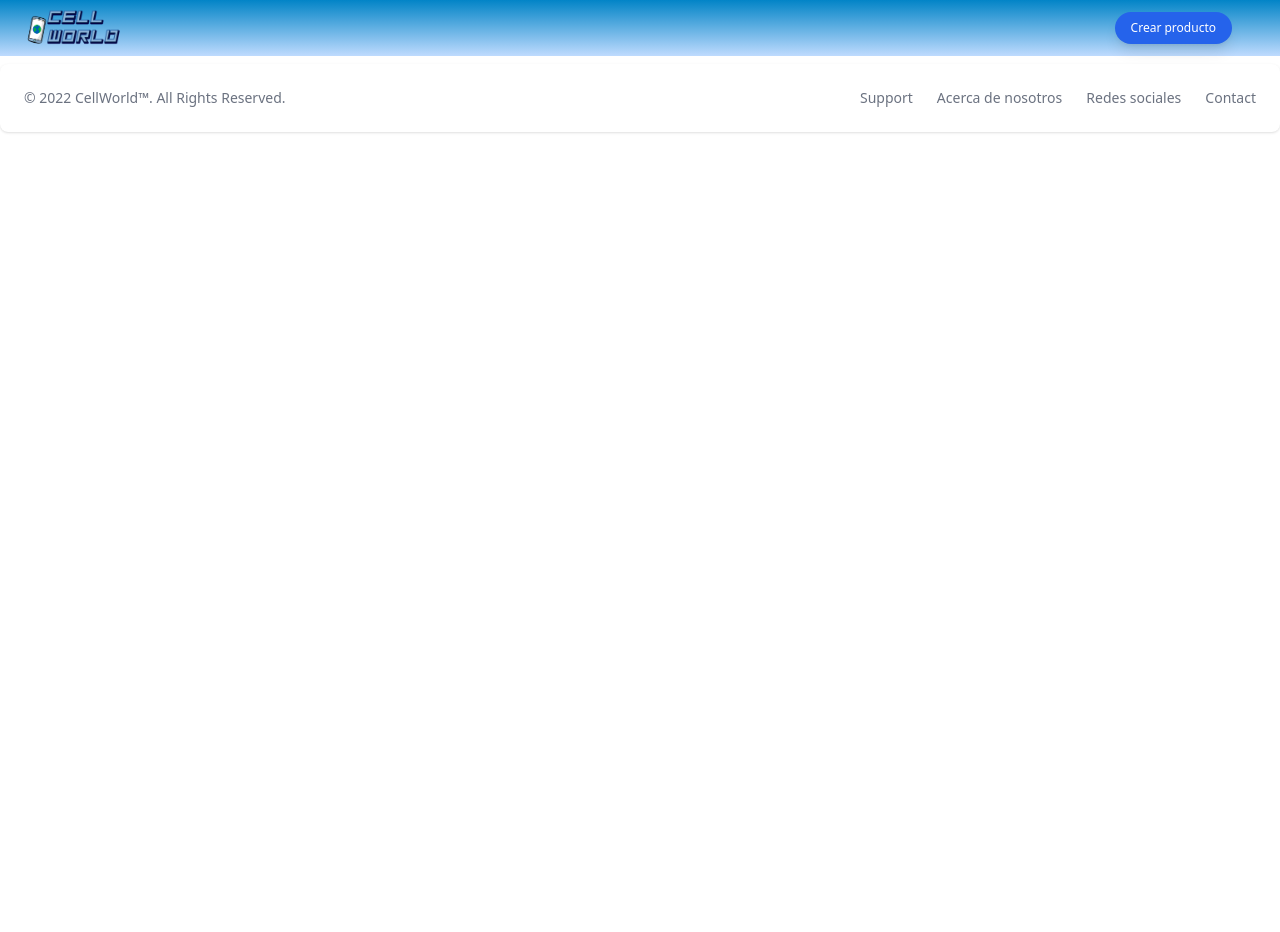
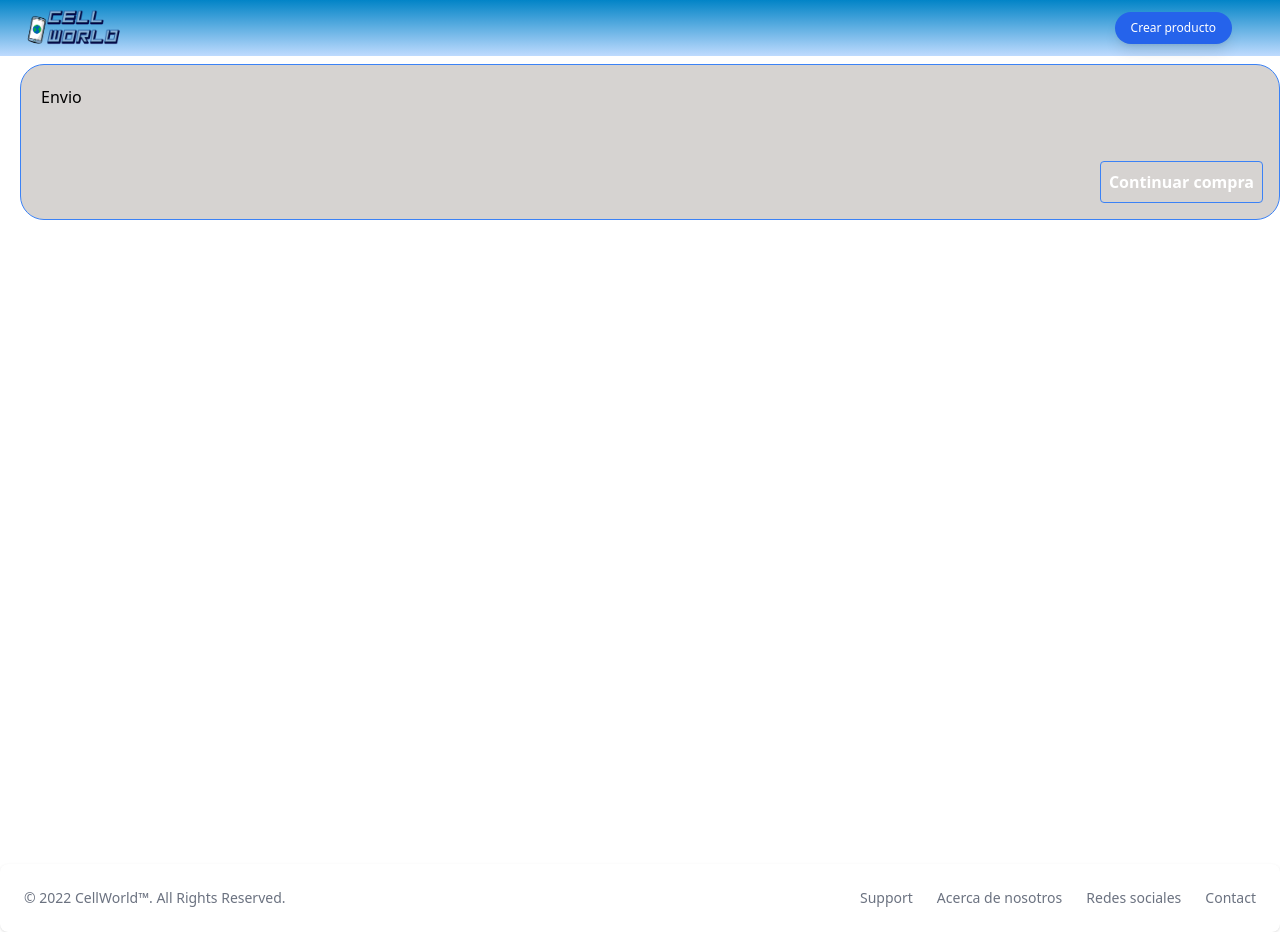
Before and after one commit to rubendario981/SPA-Cellphones, a React (Create React App) app in the folder client/: page /envio in a window 1280 px wide. Before the commit the page ends 800 px from the top, so only its background shows below. Built offline with nearby package versions, Linux system fonts and the light colour scheme; no server answers; the HTML template or start-up script is replaced by a standard one.

Commit message:
fixed error carrito/localstorage

```diff
--- a/client/src/App.js
+++ b/client/src/App.js
@@ -13,6 +13,7 @@ import Footer from './views/Home/Footer/Footer';
 import Carrito from './views/Cart/Carrito/Carrito';
 import DetailCart from './views/Cart/DetailCart/DetailCart';
 import Perfil from './views/Perfil/Perfil';
+import Envio from './views/Cart/Envio/Envio';
 // import Landing from './views/Landing/Landing';
 
 export default function App() {
@@ -28,13 +29,17 @@ export default function App() {
     <React.Fragment>
       <Header />
       <Routes>
+        {/* Productos */}
         <Route exact path={'/'} element={<Products />} />
         <Route exact path={'/product/:id'} element={<Detail />} />
         <Route exact path={'/create'} element={<FormProduct />} />
+        {/* Carrito */}
+        <Route exact path={'/carrito'} element={<Carrito />} />
+        <Route exact path={'/detailCart'} element={<DetailCart />} />
+        <Route exact path={'/envio'} element={<Envio />} />
+        {/* Usuario */}
         <Route exact path={'/register'} element={<FormUser />} />
         <Route exact path={'/login'} element={<LoginForm />} />
-        <Route exact path={'/carrito'} element={<Carrito />} />
-        <Route exact path={'/detailCart'} element={<DetailCart />} />
         <Route exact path={'/perfil'} element={<Perfil />} />
       </Routes>
       <Footer />
--- a/client/src/views/Cart/Carrito/Carrito.jsx
+++ b/client/src/views/Cart/Carrito/Carrito.jsx
@@ -23,11 +23,9 @@ export default function Carrito() {
     navigate("/detailCart")
   }
 
-  let total = Object.entries(localStorage).map(e => JSON.parse(e[1])).map(e => 1 * e.price.replace("$", "") * e.cant)
+  let total = Object.entries(localStorage).map(e => JSON.parse(e[1])).map(e => 1 * e.price?.replace("$", "") * e.cant)
 
   total = total.length > 1 ? total.reduce((a, b) => a + b, 0) : total
-
-
 
   return (
     <>
@@ -40,16 +38,16 @@ export default function Carrito() {
             <div className="flex flex-col h-full w-full">
               {
 
-                Object.entries(localStorage).map(e => JSON.parse(e[1])).map(e => {
+                Object.entries(localStorage).map(e => JSON.parse(e[1]).hasOwnProperty("battery") && JSON.parse(e[1])).filter(e => typeof e === "object").map(e => {
                   return (
-                    <>
-                      <div className="flex justify-between my-1 w-full py-1">
+                    <div key={e.id}>
+                      <div className="flex justify-between my-1 w-full py-1" >
                         <div>
                           <h1>{e.name}</h1>
                         </div>
-                        <div>{e.cant > 1 ? `${e.cant} x ${e.price}: ${JSON.parse(e.price.replace("$", "")) * e.cant}` : e.price.replace("$", "")}</div>
+                        <div>{e.cant > 1 ? `${e.cant} x ${e.price}: ${JSON.parse(e.price?.replace("$", "")) * e.cant}` : e.price.replace("$", "")}</div>
                       </div>
-                    </>
+                    </div>
                   )
                 })
 
--- /dev/null
+++ b/client/src/views/Cart/Envio/Envio.jsx
@@ -0,0 +1,23 @@
+import React from "react";
+
+
+export default function Envio() {
+  return (
+    <>
+      <div className="h-screen">
+        <div className="flex flex-col w-full h-full pl-5 mr-20 pb-5">
+          <div className="flex flex-col w-full mr-5 justify-center rounded-3xl items-start border border-blue-500 bg-stone-300">
+            <h1 className="p-5 ">Envio</h1>
+            <div className="flex flex-col justify-center w-full py-4">
+            </div>
+            <div className="flex w-full flex-row-reverse">
+              <button className="bg-transparent bg-green-500 text-white font-semibold hover:text-white py-2 px-2 mr-4 mb-4 border border-blue-500 hover:border-transparent rounded ">
+                Continuar compra
+              </button>
+            </div>
+          </div>
+        </div>
+      </div>
+    </>
+  )
+}
--- a/client/src/views/Home/ProductCard/ProductCard.jsx
+++ b/client/src/views/Home/ProductCard/ProductCard.jsx
@@ -5,9 +5,10 @@ import s from './ProductCard.module.css'
 
 const ProductCard = ({ id, name, image, price, screen, internal_storage, ram, front_camera, rear_camera, cpu, battery, color, description, stock, oId, brandId, setDataModal }) => {
 
-  let producto = Object.entries(localStorage).map(e => JSON.parse(e[1])).find(e => e.id === id)
 
-
+  // Codigo viejo
+  let producto = Object.entries(localStorage).map(e => JSON.parse(e[1]).hasOwnProperty("battery") && JSON.parse(e[1])).filter(e => typeof e === "object").find(e => e.id === e)
+  console.log(producto);
   function addCarrito(producto) {
     if (producto) {
       producto.cant++
--- a/client/src/views/Home/Products/Products.jsx
+++ b/client/src/views/Home/Products/Products.jsx
@@ -49,7 +49,7 @@ export default function Products() {
 
   return (
     <div className="bg-white">
-      <Carrousel/>
+      <Carrousel />
       <div>
         {/* { Responsive } */}
         <Transition.Root show={mobileFiltersOpen} as={Fragment}>
@@ -197,7 +197,7 @@ export default function Products() {
 
               <div className="bg-white">
                 <div className="mt-6 grid grid-cols-1 gap-y-10 gap-x-6 sm:grid-cols-2 lg:grid-cols-4 xl:gap-x-8">
-                  {products.map((product) => {
+                  {showProducts.map((product) => {
                     return (
                       <ProductCard
                         id={product.id}
```
